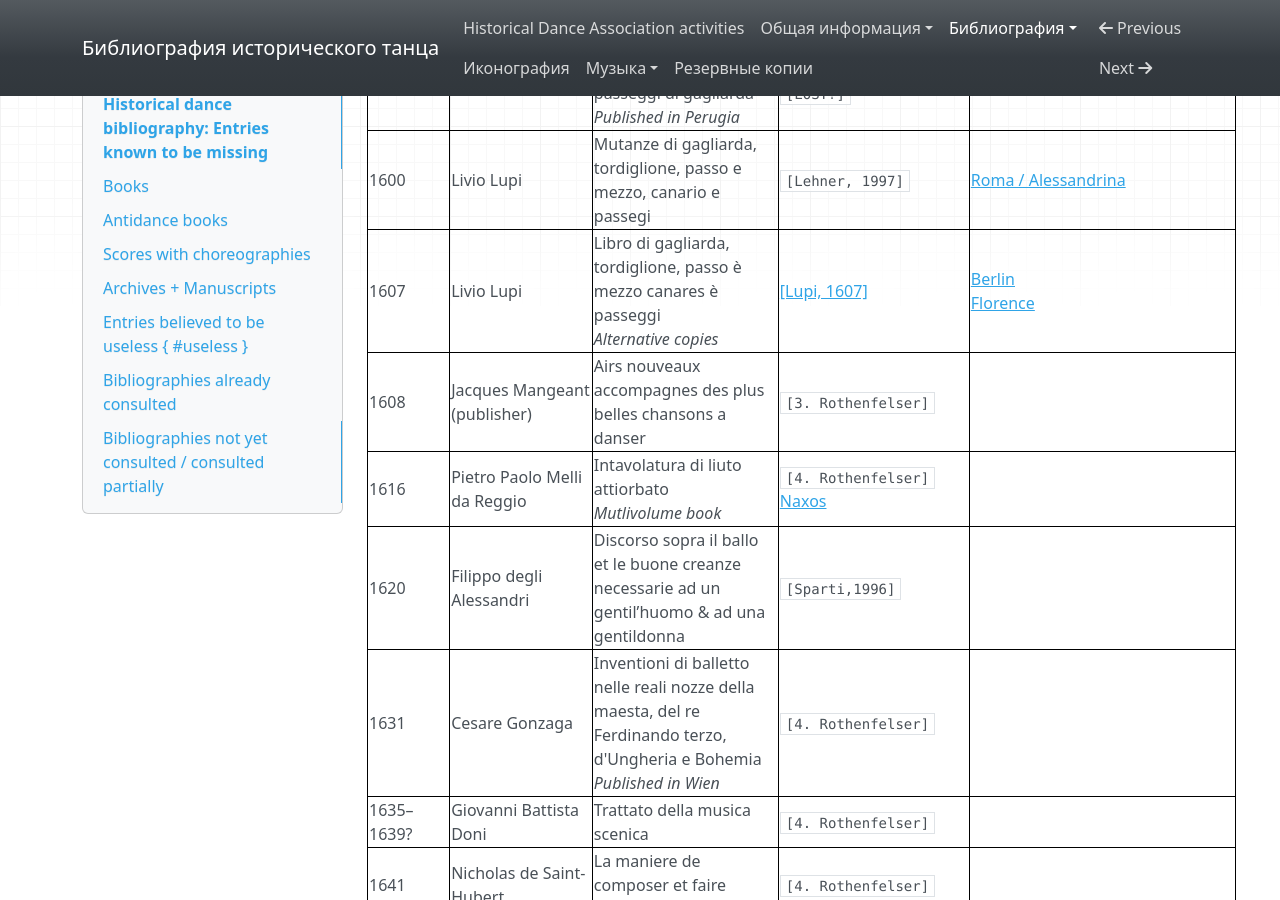
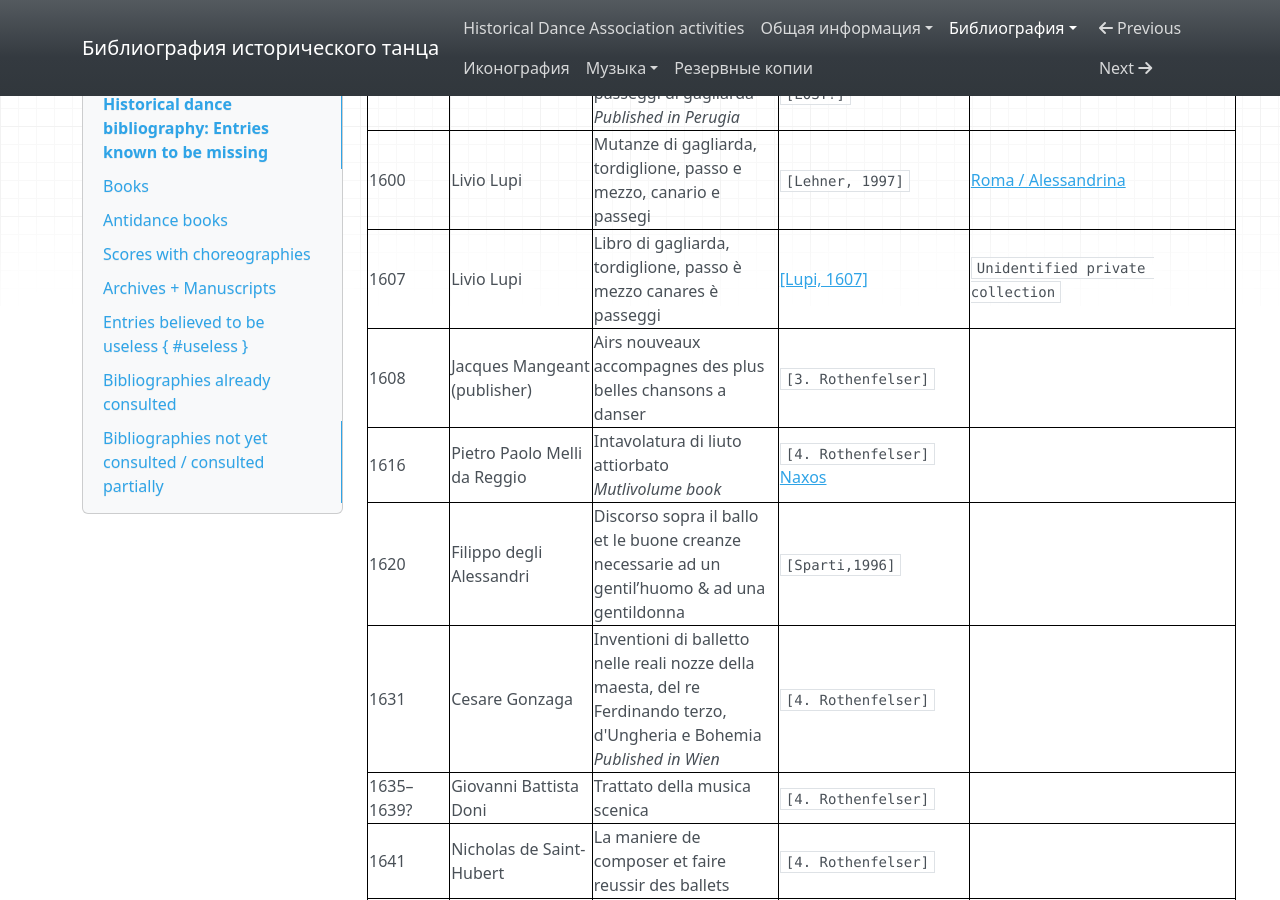
Before and after one commit to hda-technical/dancebooks, an MkDocs documentation site: the page built from docs/bib/missing.md, in a window 1280 px wide and 900 px high, scrolled down 985 px. Built offline with MkDocs 1.6.1, drawn with Linux system fonts in a browser that asks for light colours; nearby versions of some CDN libraries.

```diff
--- a/docs/bib/missing.md
+++ b/docs/bib/missing.md
@@ -18,7 +18,7 @@
 | 1578 | Giorgio Mainerio | Il primo libro de balli | | |
 | 1587 | Prospero Lutij | Opera bellissima nella quale si contengono molte partite et passeggi di gagliarda<br/>_Published in Perugia_ | [[Luti, 1589]](https://bib.hda.org.ru/books/luti_1589)<br/>`[Lehner, 1997]`<br/>`[LOST?]` | |
 | 1600 | Livio Lupi | Mutanze di gagliarda, tordiglione, passo e mezzo, canario e passegi | `[Lehner, 1997]` | [Roma / Alessandrina](http://id.sbn.it/bid/RMLE037763) |
-| 1607 | Livio Lupi | Libro di gagliarda, tordiglione, passo è mezzo canares è passeggi<br/>_Alternative copies_ | [[Lupi, 1607]](https://bib.hda.org.ru/books/lupi_1607) | [Berlin](https://udk-berlin.hosted.exlibrisgroup.com:443/UDK:default_scope:UDK_ALMA_DS21526528480002884)<br/>[Florence](http://216.147.215.202/F/9QQLML8CRNKU3C7Y68AIMSUARTTSJ9LB4BDDVT7BS29TJ3N8GS-15726?func=full-set-set&set_number=000201&set_entry=000001&format=999) |
+| 1607 | Livio Lupi | Libro di gagliarda, tordiglione, passo è mezzo canares è passeggi | [[Lupi, 1607]](https://bib.hda.org.ru/books/lupi_1607) | `Unidentified private collection` |
 | 1608 | Jacques Mangeant (publisher) | Airs nouveaux accompagnes des plus belles chansons a danser | `[3. Rothenfelser]` | |
 | 1616 | Pietro Paolo Melli da Reggio | Intavolatura di liuto attiorbato<br/>_Mutlivolume book_ | `[4. Rothenfelser]`<br/>[Naxos](https://www.naxos.com/catalogue/item.asp?item_code=TC600002) | |
 | 1620 | Filippo degli Alessandri | Discorso sopra il ballo et le buone creanze necessarie ad un gentil’huomo & ad una gentildonna | `[Sparti,1996]` | |
```
Also changed, not shown: 1 other file.
